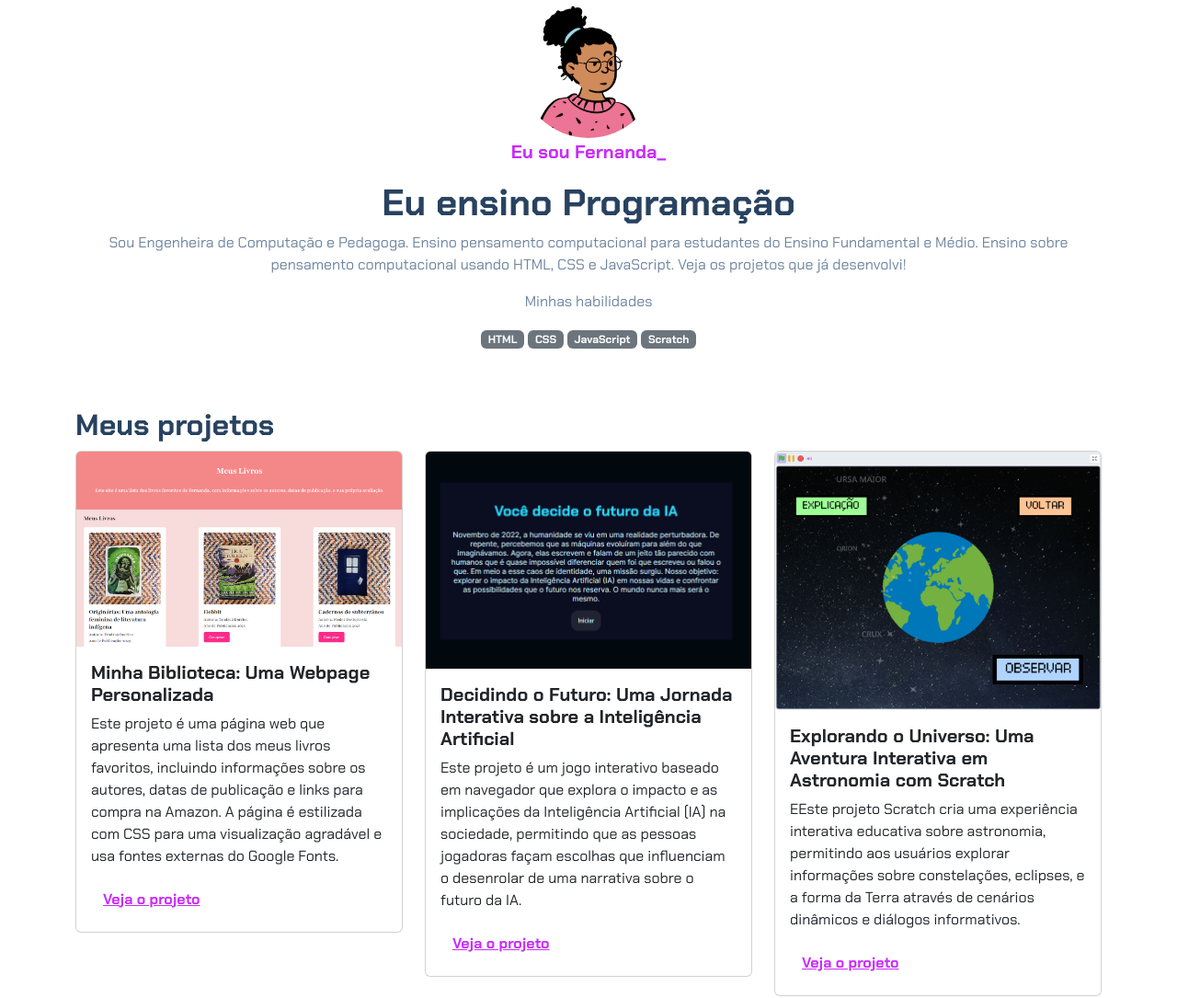
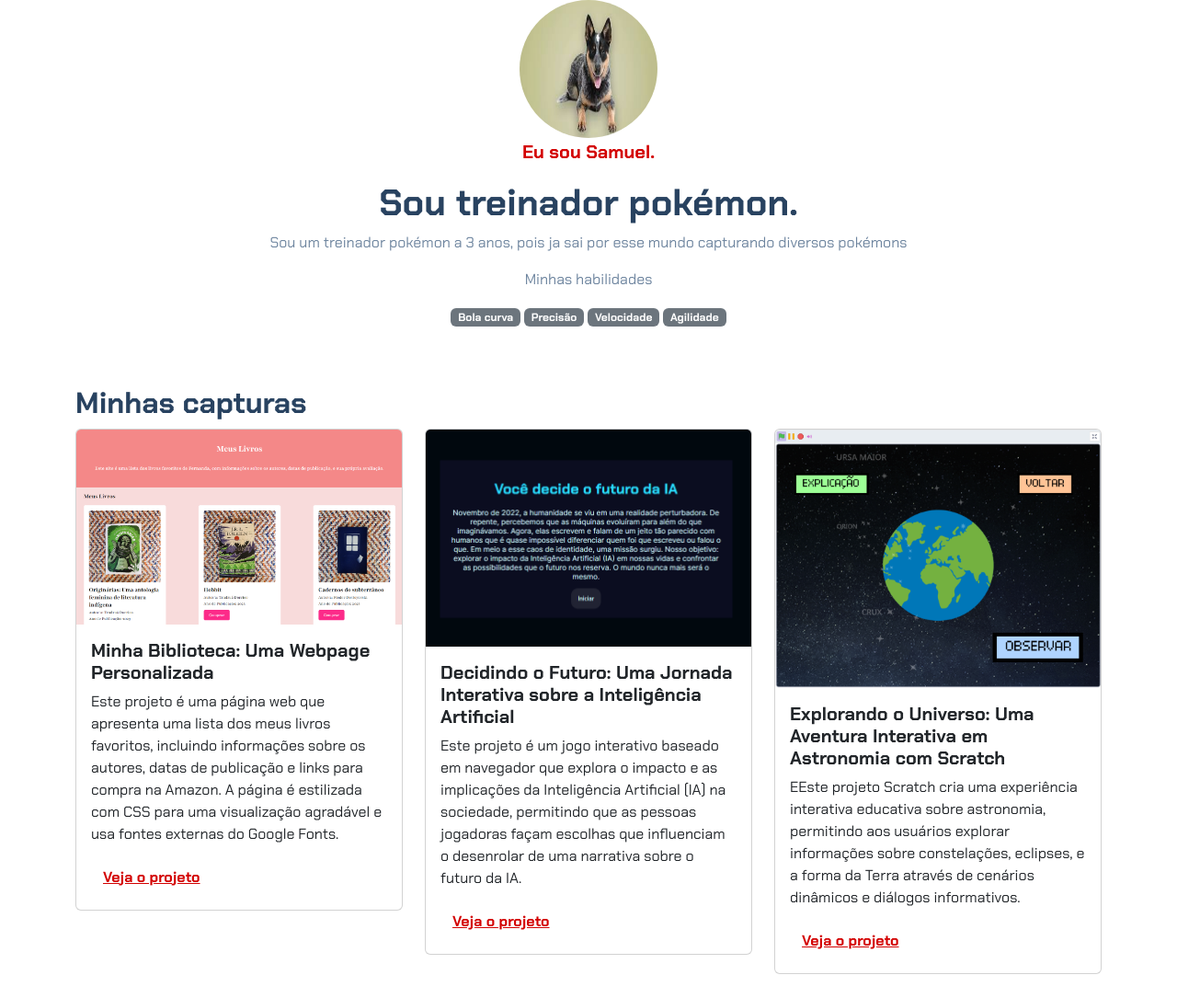
Before and after one commit to samuelhenrique2008/Portifolio_2B_certo, a plain HTML site: page index.html in a window 1280 px wide. Shown: the top 1085 px of the page at 92% size. Drawn offline with nearby package versions, Linux system fonts and the light colour scheme.

Commit message:
Add files via upload

```diff
--- a/index.html
+++ b/index.html
@@ -12,23 +12,21 @@
 
 <body>
     <header class="container text-center">
-        <img src="img/avatar-perfil.png" alt="avatar da Fernanda" class="rounded-circle" width="150" height="150"
+        <img src="img/Laila.jpeg" alt="avatar do Samuel" class="rounded-circle" width="150" height="150"
             srcset="">
-        <p class="lead">Eu sou Fernanda_</p>
-        <h1>Eu ensino Programação</h1>
-        <p>Sou Engenheira de Computação e Pedagoga. Ensino pensamento computacional para estudantes do Ensino
-            Fundamental e Médio. Ensino sobre pensamento computacional usando HTML, CSS e JavaScript. Veja os projetos
-            que já desenvolvi!</p>
+        <p class="lead">Eu sou Samuel.</p>
+        <h1>Sou treinador pokémon.</h1>
+        <p>Sou um treinador pokémon a 3 anos, pois ja sai por esse mundo capturando diversos pokémons</p>
         <p>Minhas habilidades</p>
         <div>
-            <p class="badge bg-secondary">HTML</p>
-            <p class="badge bg-secondary">CSS</p>
-            <p class="badge bg-secondary">JavaScript</p>
-            <p class="badge bg-secondary">Scratch</p>
+            <p class="badge bg-secondary">Bola curva</p>
+            <p class="badge bg-secondary">Precisão</p>
+            <p class="badge bg-secondary">Velocidade</p>
+            <p class="badge bg-secondary">Agilidade</p>
         </div>
     </header>
     <main class="container mt-5">
-        <h2>Meus projetos</h2>
+        <h2>Minhas capturas</h2>
         <div class="row">
             <!-- Projeto 1 -->
             <div class="col-md-4">
--- a/style.css
+++ b/style.css
@@ -3,7 +3,7 @@
 :root {
     --cor-principal: #6E859F;
     --cor-secundaria: #284260;
-    --cor-destaque: #C92BFC;
+    --cor-destaque: #d30000;
 }
 
 body {
```
